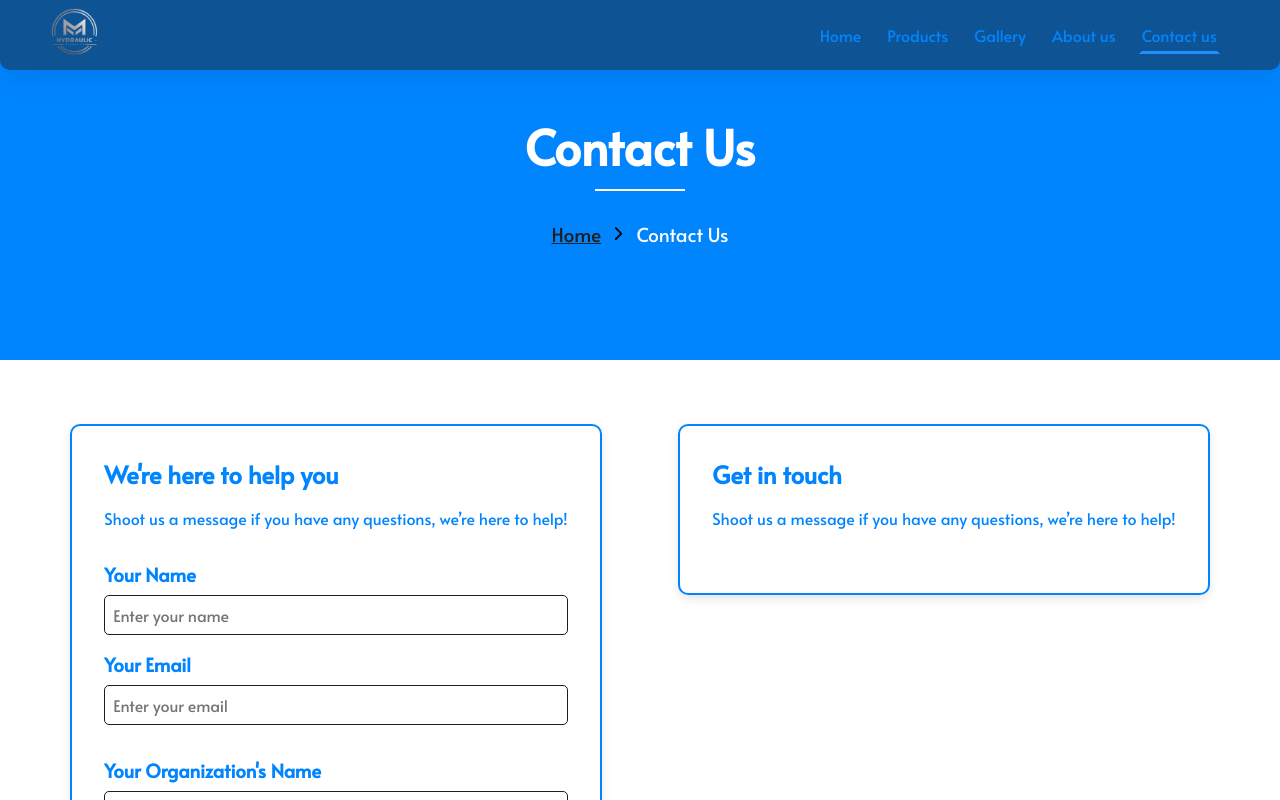
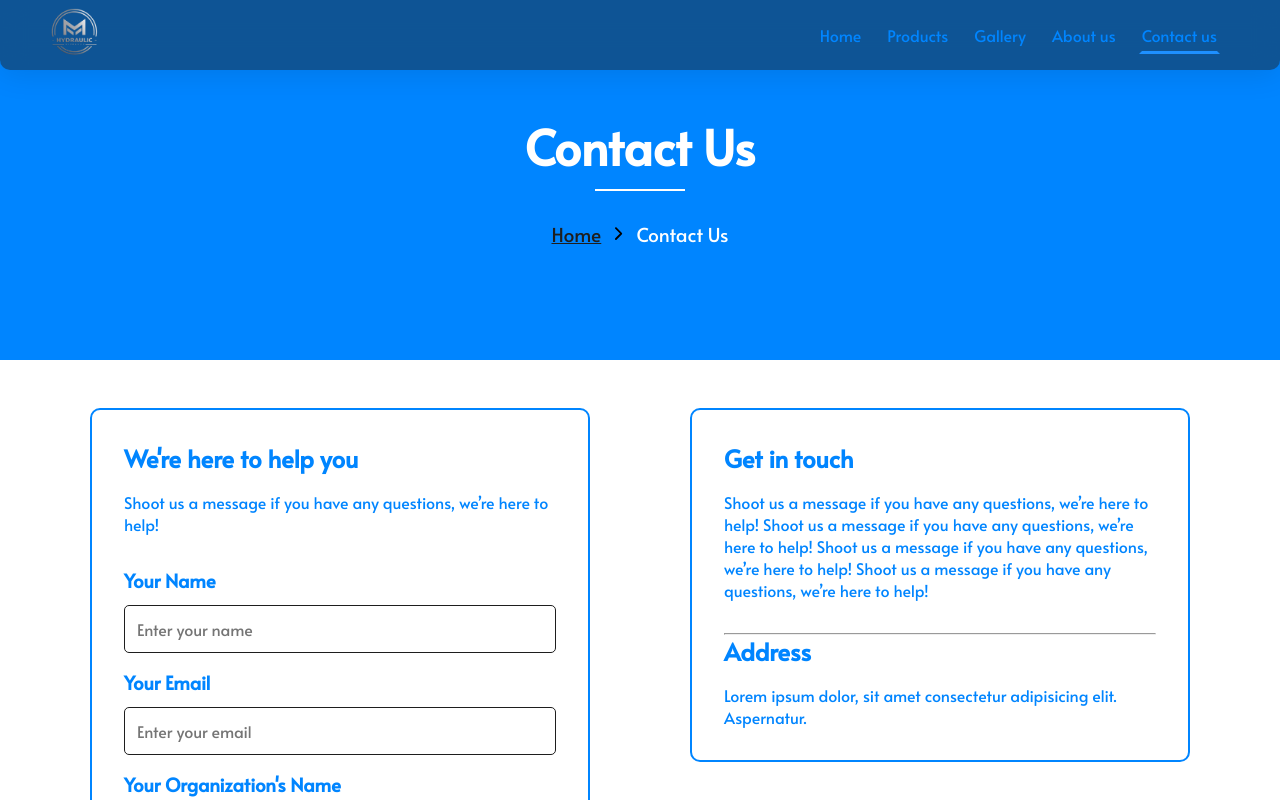
Before and after one commit to adityasharma0131/M.K-Hydraulics, a React (Vite) app in the folder client/: page /contact-us in a window 1280 px wide. Shown: the top 800 px of the page. Built offline with nearby package versions, Linux system fonts and the light colour scheme.

Commit message:
started with get in touch section

```diff
--- a/client/src/components/HeroPage.jsx
+++ b/client/src/components/HeroPage.jsx
@@ -12,9 +12,7 @@ const HeroPage = ({ heading }) => {
           Home
         </Link>
         <IoIosArrowForward className="IoIosArrowForward" />
-        <Link to="/products" className="links2">
-          {heading}
-        </Link>
+        <span className="links2">{heading}</span>
       </p>
     </div>
   );
--- a/client/src/index.css
+++ b/client/src/index.css
@@ -678,36 +678,36 @@ header nav ul li a.active {
 
 .contact-us {
   min-height: 100vh;
-  background-size: cover;
-  background-position: center;
-  background-attachment: fixed;
-  position: relative;
-  overflow: hidden;
+
   padding: 2rem;
+  display: flex;
+  justify-content: center;
+  align-items: center;
+  flex-direction: column;
 }
 
 .contact-sec {
+  color: #0085ff;
   display: flex;
   align-items: flex-start;
   justify-content: space-around;
   flex-direction: row;
   flex-wrap: wrap;
+  width: 100%;
+  max-width: 1200px;
 }
 
 .contactbx1,
 .contactbx2 {
-  position: relative;
+  background: rgba(255, 255, 255, 0.9);
+  border-radius: 10px;
+  border: 2px solid #0085ff;
+
   padding: 2rem;
-  margin: 2rem 1rem;
-  border-radius: 10px;
-  display: flex;
-  text-align: left;
-  flex-direction: column;
-  justify-content: center;
-  color: #0085ff;
-  border: 2px solid #0085ff;
-  background: rgba(255, 255, 255, 0.9);
-  box-shadow: 0 4px 10px rgba(0, 0, 0, 0.1);
+  margin: 1rem;
+  flex: 1;
+  min-width: 300px;
+  max-width: 500px;
 }
 
 .contactbx1 h2,
@@ -724,18 +724,24 @@ header nav ul li a.active {
   margin-bottom: 1rem;
 }
 
+.contactbx1 label {
+  display: block;
+  margin-bottom: 0.5rem;
+  font-weight: bold;
+}
+
 .contactbx1 input,
 .contactbx1 textarea {
   width: 100%;
-  padding: 0.5rem;
-  margin-top: 0.5rem;
+  padding: 0.75rem;
+  margin-top: 0.25rem;
   border: 1px solid #1e1e1e;
   border-radius: 5px;
   font-size: 1rem;
 }
 
 .contactbx1 textarea {
-  height: 100px;
+  height: 150px;
   resize: vertical;
 }
 
@@ -750,7 +756,7 @@ header nav ul li a.active {
   color: white;
   padding: 10px 20px;
   border: none;
-  border-radius: 10px;
+  border-radius: 5px;
   font-size: 1rem;
   cursor: pointer;
   transition: background-color 0.3s, box-shadow 0.3s;
@@ -758,13 +764,7 @@ header nav ul li a.active {
 }
 
 .contact-button:hover {
-  background-color: #0085ff;
-  box-shadow: 0 4px 10px rgba(0, 0, 0, 0.1);
-}
-
-.contact-button:focus {
-  outline: none;
-  box-shadow: 0 0 0 4px rgba(0, 133, 255, 0.4);
+  color: #1e1e1e;
 }
 
 /* Media Queries */
--- a/client/src/pages/Contactus.jsx
+++ b/client/src/pages/Contactus.jsx
@@ -63,7 +63,16 @@ const Contactus = () => {
             <h2>Get in touch</h2>
             <p>
               Shoot us a message if you have any questions, we’re here to help!
+              Shoot us a message if you have any questions, we’re here to help!
+              Shoot us a message if you have any questions, we’re here to help!
+              Shoot us a message if you have any questions, we’re here to help!
             </p>
+            <hr />
+            <div className="address">
+              <h2>Address</h2>
+              Lorem ipsum dolor, sit amet consectetur adipisicing elit.
+              Aspernatur.
+            </div>
           </div>
         </div>
       </div>
```
